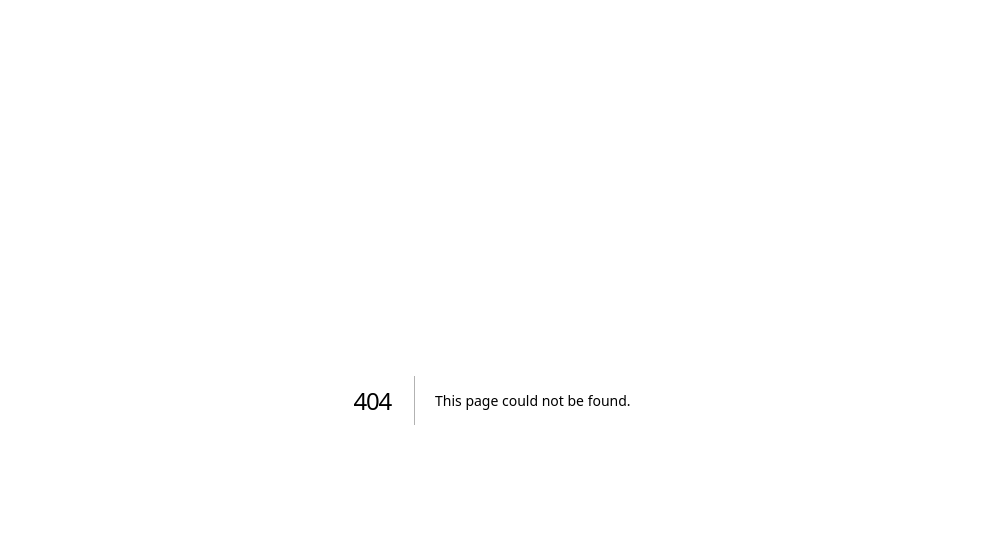
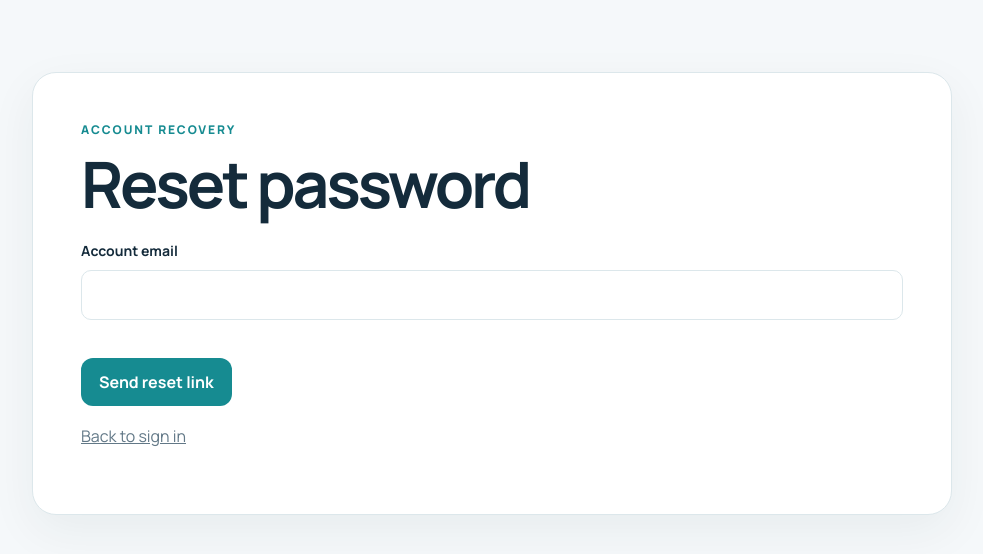
Before and after one commit to midas459/linguistix, a Next.js app in the folder next-app/: page /forgot-password in a window 1280 px wide. Before the commit this address had no page. Shown: the top 554 px of the page, without its empty margins (148-1131 px from the left). Built offline with nearby package versions, Linux system fonts and the light colour scheme.

Commit message:
Add Supabase account flow: next-app/app/forgot-password/page.js

```diff
--- /dev/null
+++ b/next-app/app/forgot-password/page.js
@@ -0,0 +1,41 @@
+"use client";
+
+import { useState } from "react";
+import Link from "next/link";
+import { createClient } from "../../lib/supabase/client";
+
+export default function ForgotPasswordPage() {
+  const [email, setEmail] = useState("");
+  const [message, setMessage] = useState("");
+  const [busy, setBusy] = useState(false);
+
+  async function sendReset(event) {
+    event.preventDefault();
+    setBusy(true);
+    setMessage("");
+    const supabase = createClient();
+    const { error } = await supabase.auth.resetPasswordForEmail(email, {
+      redirectTo: `${window.location.origin}/auth/callback?next=/reset-password`,
+    });
+    setBusy(false);
+    setMessage(error ? error.message : "If an account exists for that email, a password reset link has been sent.");
+  }
+
+  return (
+    <main>
+      <section className="panel">
+        <div className="eyebrow">Account recovery</div>
+        <h1>Reset password</h1>
+        <form onSubmit={sendReset}>
+          <label htmlFor="email">Account email</label>
+          <input id="email" type="email" autoComplete="email" required value={email} onChange={e => setEmail(e.target.value)} />
+          <div className="actions">
+            <button className="button" type="submit" disabled={busy}>{busy ? "Sending…" : "Send reset link"}</button>
+          </div>
+        </form>
+        {message && <p role="status">{message}</p>}
+        <p><Link href="/login">Back to sign in</Link></p>
+      </section>
+    </main>
+  );
+}
```
